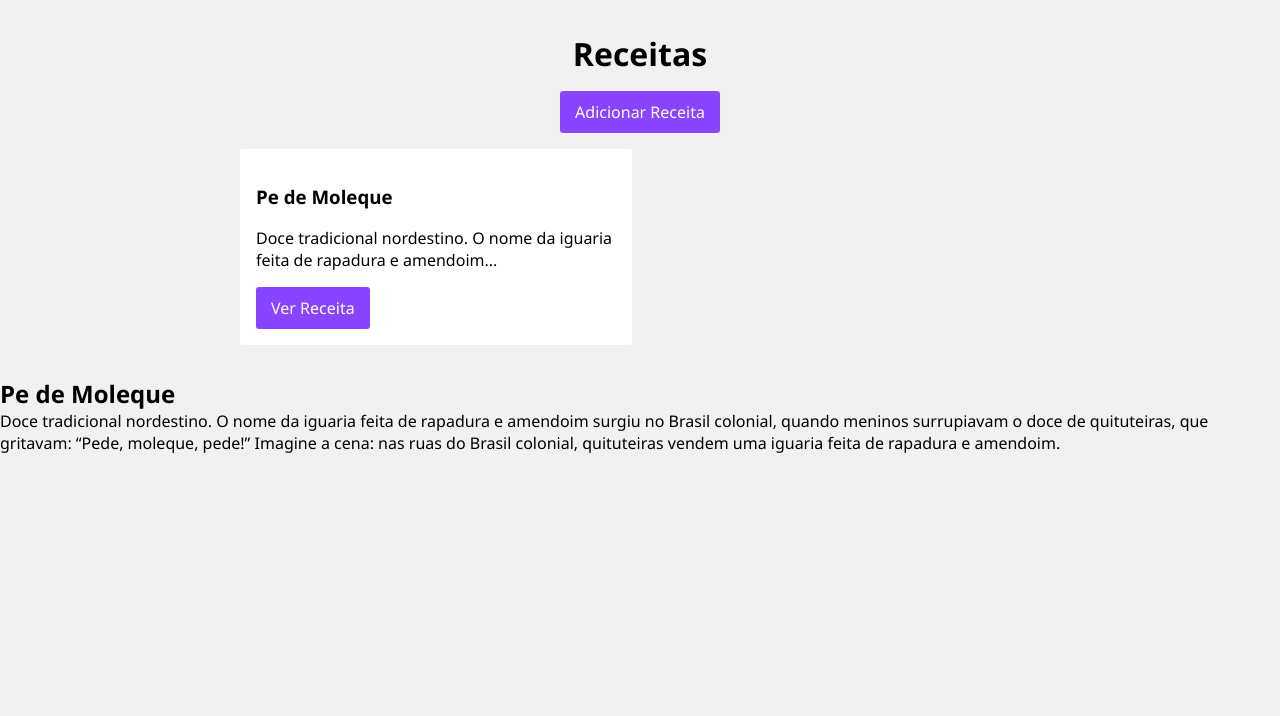
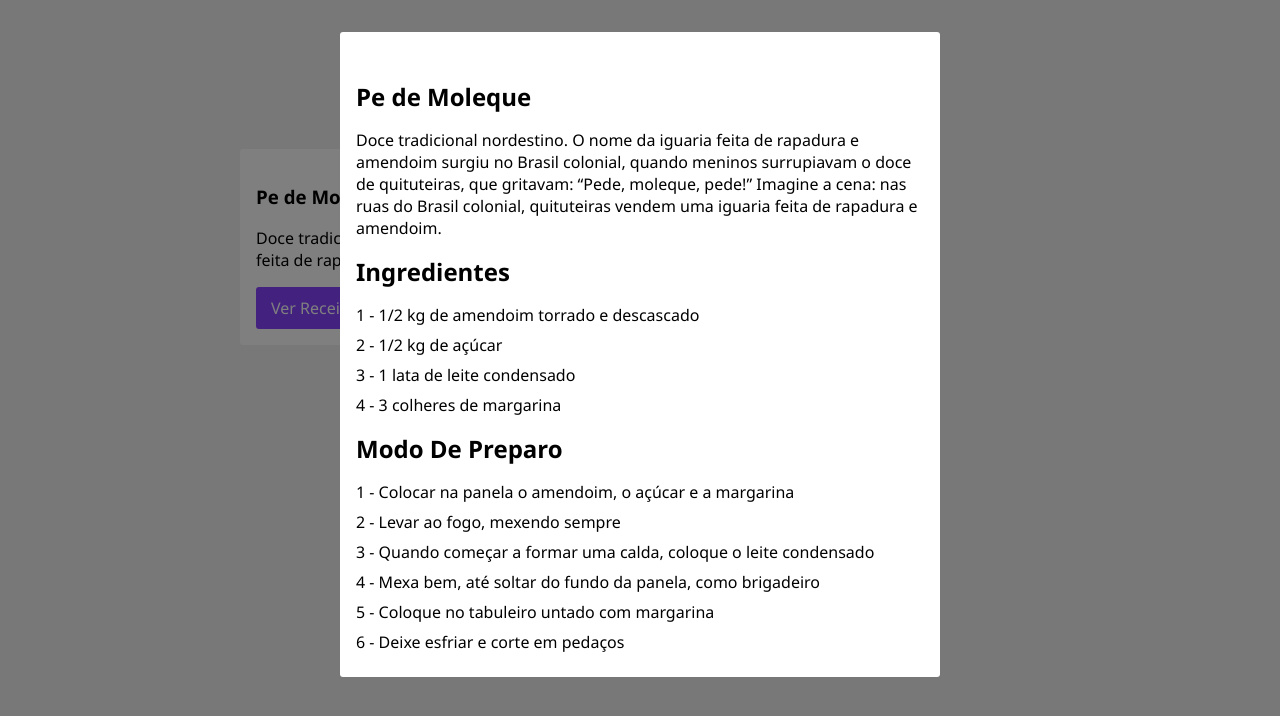
Before and after one commit to barbosadiego/recipe-app-vue, a Vue app: page /recipe/pe-de-moleque in a window 1280 px wide. Shown: the top 716 px of the page. Built offline with nearby package versions, Linux system fonts and the light colour scheme.

Commit message:
recipe modal

```diff
--- a/src/App.vue
+++ b/src/App.vue
@@ -19,10 +19,7 @@
       </ul>
     </div>
 
-
-    <div class="recipe-view">
-      <router-view></router-view>
-    </div>
+    <router-view v-if="viewRecipe"></router-view>
 
     <section class="add-recipes" v-show="isActive">
 
--- a/src/router/index.js
+++ b/src/router/index.js
@@ -6,10 +6,6 @@ import RecipePage from '@/views/RecipePage.vue'
 Vue.use(VueRouter)
 
 const routes = [
-  {
-    path: '/recipe',
-    name: 'recipe',
-  },
   {
     path: '/recipe/:slug',
     name: 'recipe-page',
--- a/src/views/RecipePage.vue
+++ b/src/views/RecipePage.vue
@@ -1,8 +1,33 @@
 <template>
-  <section>
-    <h1>{{ recipe[0].title }}</h1>
-    <p>{{ recipe[0].description}}</p>
+  <section class="recipe-modal" @click="handleClick">
+
+    <div class="recipe-info">
+
+      <h1>{{ recipe[0].title }}</h1>
+      <p>{{ recipe[0].description }}</p>
+
+      <div>
+        <h2>ingredientes</h2>
+        <ul>
+          <li v-for="(item, i) in recipe[0].ingredients" :key="i">
+            {{ `${i + 1} - ${item}` }}
+          </li>
+        </ul>
+      </div>
+
+      <div>
+        <h2>modo de preparo</h2>
+        <ul>
+          <li v-for="(item, i) in recipe[0].methods" :key="i">
+            {{ `${i + 1} - ${item}` }}
+          </li>
+        </ul>
+      </div>
+
+    </div>
+
   </section>
+
 </template>
 
 <script>
@@ -15,5 +40,48 @@ export default {
       );
     },
   },
+  methods: {
+    handleClick({target, currentTarget}) {
+      console.log(target, currentTarget);
+    },
+  },
 };
 </script>
+
+<style lang="scss" scoped>
+.recipe-modal {
+  width: 100%;
+  height: 100vh;
+  position: absolute;
+  display: flex;
+  align-items: flex-start;
+  justify-content: center;
+
+  .recipe-info{
+    padding: 1rem;
+    margin-top: 2rem;
+    border-radius: 3px;
+    max-width: 600px;
+    background-color: #fff;
+    box-shadow: 0 0 0 1000px rgba($color: #000000, $alpha: 0.5);
+    z-index: 10;
+    @media (max-width: 768px) {
+      top: 1rem;
+      max-width: 90%;
+    }
+  }
+
+  h1 {
+    margin-bottom: 1rem;
+  }
+
+  h2 {
+    text-transform: capitalize;
+    margin: 1rem 0;
+  }
+
+  li {
+    margin: 0.5rem 0;
+  }
+}
+</style>
```
